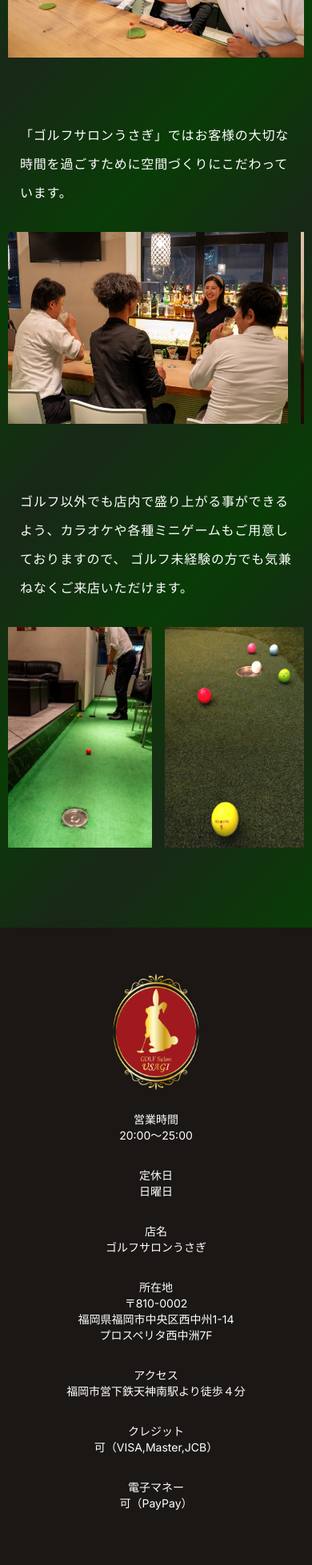
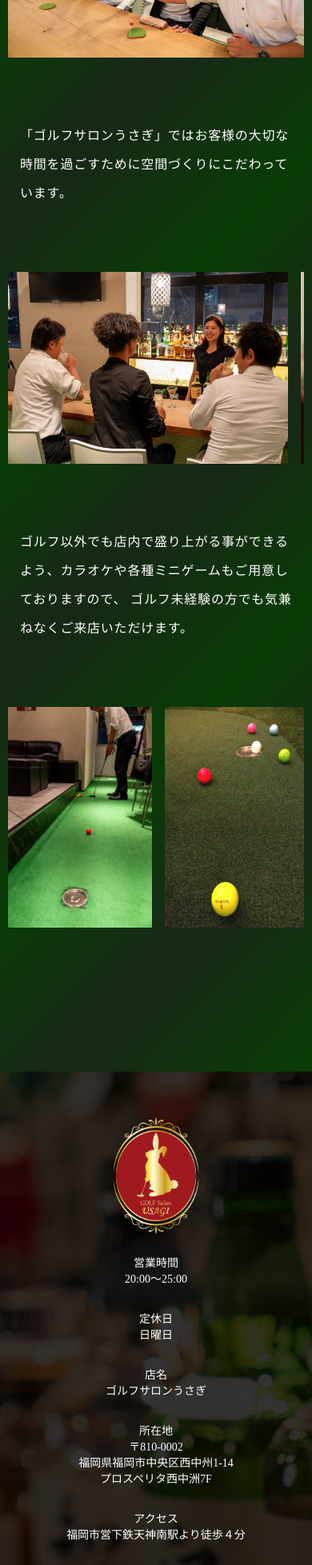
Before and after one commit to ShoheiIshihara/usagi, a Next.js app: page / in a window 390 px wide. Shown: the part 2034-3991 px from the top of the page at 80% size. Built offline with nearby package versions, Linux system fonts and the light colour scheme; no server answers; a web font is replaced by a local one; what tw-elements would draw is missing.

Commit message:
footer fix

```diff
--- a/src/app/about/page.js
+++ b/src/app/about/page.js
@@ -20,7 +20,7 @@ export default function About(){
                     <h2 className="pt-[150px] mb-[50px] text-center text-lg md:text-2xl md:text-left">代表あいさつ</h2>
                     <div className='md:flex justify-evenly flex-row-reverse md:mt-[150px]'>
                         <Image
-                            src='/about/0002.jpg'
+                            src='/about/owner001.jpg'
                             width={350}
                             height={200}
                             alt='about_image'
--- a/src/app/components/Footer.js
+++ b/src/app/components/Footer.js
@@ -5,7 +5,9 @@ import Link from 'next/link'
 export default function Footer(){
     return(
         <>
-            <div className="w-full text-center py-[30px] bg-[#1b1715] text-sm  md:hidden ">
+            <div className="font-notosefif w-full text-center   text-sm  md:hidden bg-[url('/top/inner005.jpg')] bg-auto bg-center ">
+                <div className='backdrop-brightness-[0.2] py-[30px]'>
+
                 {/* <img className='w-[200px] mx-auto' src='logo.png' /> */}
                 <Image
                             src='/logo.png'
@@ -94,8 +96,11 @@ export default function Footer(){
                     </div>
                 </div>
             </div>
+            <div className="text-[#787878] bg-[#1b1715] text-center pb-2">&copy; 2023 株式会社A.F.コンサベーション</div>
 
-            <div className="text-[#787878] bg-[#1b1715] text-center pb-2">&copy; 2023 株式会社A.F.コンサベーション</div>
+            </div>
+
+
 
         </>
     )
--- a/src/app/components/NavModal.js
+++ b/src/app/components/NavModal.js
@@ -13,7 +13,7 @@ export default function NavModal(props){
                 exit={{ opacity: 0 }}
 
             >
-                <div className='overflow-scroll'>
+                <div className='overflow-scroll font-notosefif'>
                 <div className='flex justify-end'>
                     <button className='w-[80px] h-[80px] flex justify-center items-center relative' onClick={() => props.setIsNavOpen(false)}>
                         <div className="w-8 h-0.5 bg-gray-300 transform rotate-45 absolute"></div>
--- a/src/app/page.js
+++ b/src/app/page.js
@@ -130,7 +130,7 @@ export default function Home() {
             <p className='mt-[80px] tracking-wider whitespace-normal font-light leading-9 tracking-wider whitespace-normal px-[15px] md:px-0'>
               「ゴルフサロンうさぎ」ではお客様の大切な時間を過ごすために空間づくりにこだわっています。
             </p>
-            <div className=" mx-auto flex overflow-x-scroll gap-4 pt-[30px] md:mx-auto md:pt-[80px] hidden-scrollbar">
+            <div className=" mx-auto flex overflow-x-scroll gap-4 pt-[80px] md:mx-auto md:pt-[80px] hidden-scrollbar">
               <Image
                   src='/top/top_fun005.jpg'
                   width={350}
@@ -164,7 +164,7 @@ export default function Home() {
                 ゴルフ未経験の方でも気兼ねなくご来店いただけます。
             </p>
           </div>
-          <div className="flex overflow-x-scroll gap-4 pt-[30px] md:mx-auto md:pt-[80px] hidden-scrollbar">
+          <div className="flex overflow-x-scroll gap-4 pt-[80px] pb-[80px] md:mx-auto md:pt-[80px] hidden-scrollbar">
             <Image
                 src='/top/top_golf001.jpg'
                 width={180}
```
Also changed, not shown: public/about/owner001.jpg (added).
